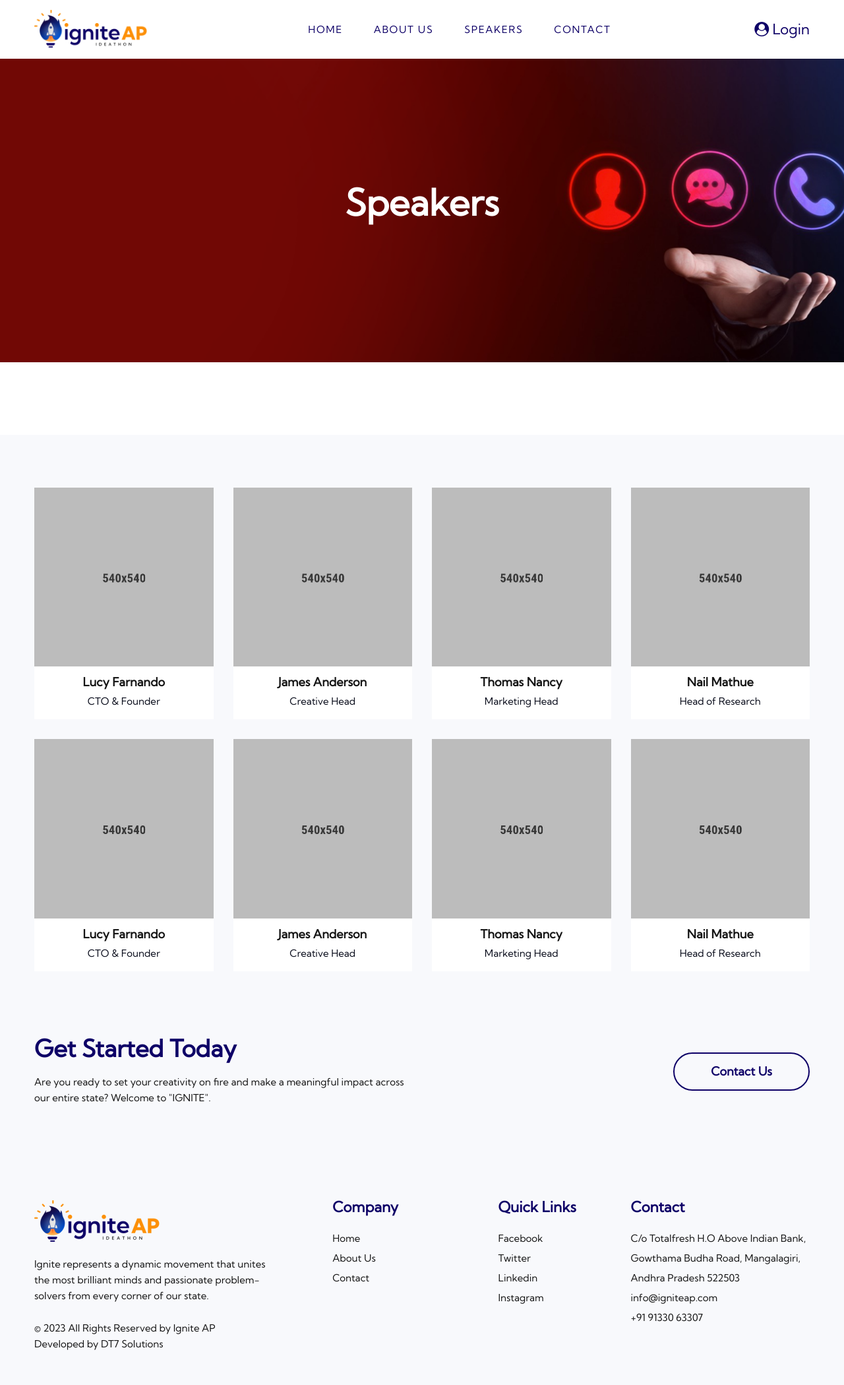
After one commit to DT7Solutions/ignit-ap, a Django app: page /speakers/ in a window 1280 px wide. The commit adds this page. Shown: the whole page at 66% size. Run offline with Django 4.2, Linux system fonts and the light colour scheme; some libraries are stand-ins or nearby versions.

Commit message:
adding spackers page

```diff
--- a/igniteap/app/urls.py
+++ b/igniteap/app/urls.py
@@ -1,9 +1,10 @@
 from django.urls import path
-from .views import Home,About,contact,userRegister,studentIdea_form,Login,logout_view,Event_detail
+from .views import Home,About,contact,userRegister,studentIdea_form,Login,logout_view,Event_detail,Speakers
 
 urlpatterns = [
     path('', Home, name="Home"),
     path('about/', About, name="About"),
+    path('speakers/', Speakers, name="speakers"),
     path('contact/', contact, name="contact"),
     path('login/', Login, name="login"),
     path('register/', userRegister, name="register"),
--- a/igniteap/app/views.py
+++ b/igniteap/app/views.py
@@ -44,7 +44,8 @@ def Home(request):
 def About(request):
     return render(request ,'uifiles/about.html')
 
-
+def Speakers(request):
+    return render(request ,'uifiles/speakers.html')
 
 def contact(request):
     return render(request ,'uifiles/contact.html')
--- a/igniteap/templates/uifiles/base.html
+++ b/igniteap/templates/uifiles/base.html
@@ -67,13 +67,9 @@
                 <!-- Start Navigation Area -->
                 <div class="navigation-area">
                     <ul class="main-menu nav">
-                        <li class="has-submenu"><a href="/">Home</a>
-
-                        </li>
-                        <li class="has-submenu"><a href="/about/">About Us</a>
-
-                        </li>
-
+                        <li class="has-submenu"><a href="/">Home</a></li>
+                        <li class="has-submenu"><a href="/about/">About Us</a></li>
+                        <li class="has-submenu"><a href="/speakers/">Speakers</a></li>
                         <li><a href="/contact/">Contact</a></li>
                     </ul>
                 </div>
--- /dev/null
+++ b/igniteap/templates/uifiles/speakers.html
@@ -0,0 +1,126 @@
+{% extends 'uifiles/base.html' %}
+{% load static %}
+{% block content %}
+
+
+<!--== Start Page Header Area ==-->
+<div class="page-header-area bg-img" data-bg="{% static 'assets/img/contact-banner.png' %}">
+    <div class="container">
+        <div class="row">
+            <div class="col-lg-10 col-xl-8 m-auto text-center">
+                <div class="page-header-content-inner">
+                    <div class="page-header-content">
+                        <h2>Speakers</h2>
+                        <!-- <p>Businex always try to provide the best Business Solutions for Clinets
+                            to grow up their Business very sharply and smoothly.</p> -->
+                    </div>
+                </div>
+            </div>
+        </div>
+    </div>
+</div>
+<!--== End Page Header Area ==-->
+<div class="team-page-area-wrapper bg-offwhite sp-y sm-top">
+    <div class="container">
+        <div class="row mtn-30">
+            <div class="col-sm-6 col-lg-3">
+                <div class="team-mem-item">
+                    <figure class="member-pic">
+                        <img src="{% static 'assets/img/team/01.jpg' %}" alt="Team-Businex">
+                    </figure>
+                    <div class="member-info">
+                        <h5><a href="team-details.html" class="stretched-link">Lucy Farnando</a></h5>
+                        <span class="designation">CTO &amp; Founder</span>
+                    </div>
+                </div>
+            </div>
+
+            <div class="col-sm-6 col-lg-3">
+                <div class="team-mem-item">
+                    <figure class="member-pic">
+                        <img src="{% static 'assets/img/team/02.jpg' %}" alt="Team-Businex">
+                    </figure>
+                    <div class="member-info">
+                        <h5><a href="team-details.html" class="stretched-link">James Anderson</a></h5>
+                        <span class="designation">Creative Head</span>
+                    </div>
+                </div>
+            </div>
+
+            <div class="col-sm-6 col-lg-3">
+                <div class="team-mem-item">
+                    <figure class="member-pic">
+                        <img src="{% static 'assets/img/team/03.jpg' %}" alt="Team-Businex">
+                    </figure>
+                    <div class="member-info">
+                        <h5><a href="team-details.html" class="stretched-link">Thomas Nancy</a></h5>
+                        <span class="designation">Marketing Head</span>
+                    </div>
+                </div>
+            </div>
+
+            <div class="col-sm-6 col-lg-3">
+                <div class="team-mem-item">
+                    <figure class="member-pic">
+                        <img src="{% static 'assets/img/team/04.jpg' %}" alt="Team-Businex">
+                    </figure>
+                    <div class="member-info">
+                        <h5><a href="team-details.html" class="stretched-link">Nail Mathue</a></h5>
+                        <span class="designation">Head of Research</span>
+                    </div>
+                </div>
+            </div>
+
+            <div class="col-sm-6 col-lg-3">
+                <div class="team-mem-item">
+                    <figure class="member-pic">
+                        <img src="{% static 'assets/img/team/05.jpg' %}" alt="Team-Businex">
+                    </figure>
+                    <div class="member-info">
+                        <h5><a href="team-details.html" class="stretched-link">Lucy Farnando</a></h5>
+                        <span class="designation">CTO &amp; Founder</span>
+                    </div>
+                </div>
+            </div>
+
+            <div class="col-sm-6 col-lg-3">
+                <div class="team-mem-item">
+                    <figure class="member-pic">
+                        <img src="{% static 'assets/img/team/06.jpg' %}" alt="Team-Businex">
+                    </figure>
+                    <div class="member-info">
+                        <h5><a href="team-details.html" class="stretched-link">James Anderson</a></h5>
+                        <span class="designation">Creative Head</span>
+                    </div>
+                </div>
+            </div>
+
+            <div class="col-sm-6 col-lg-3">
+                <div class="team-mem-item">
+                    <figure class="member-pic">
+                        <img src="{% static 'assets/img/team/01.jpg' %}" alt="Team-Businex">
+                    </figure>
+                    <div class="member-info">
+                        <h5><a href="team-details.html" class="stretched-link">Thomas Nancy</a></h5>
+                        <span class="designation">Marketing Head</span>
+                    </div>
+                </div>
+            </div>
+
+            <div class="col-sm-6 col-lg-3">
+                <div class="team-mem-item">
+                    <figure class="member-pic">
+                        <img src="{% static 'assets/img/team/02.jpg' %}" alt="Team-Businex">
+                    </figure>
+                    <div class="member-info">
+                        <h5><a href="team-details.html" class="stretched-link">Nail Mathue</a></h5>
+                        <span class="designation">Head of Research</span>
+                    </div>
+                </div>
+            </div>
+        </div>
+    </div>
+</div>
+
+
+{% endblock %}
```
